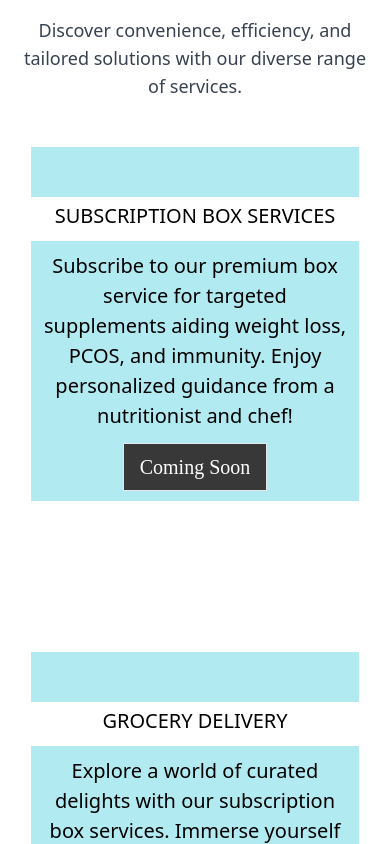
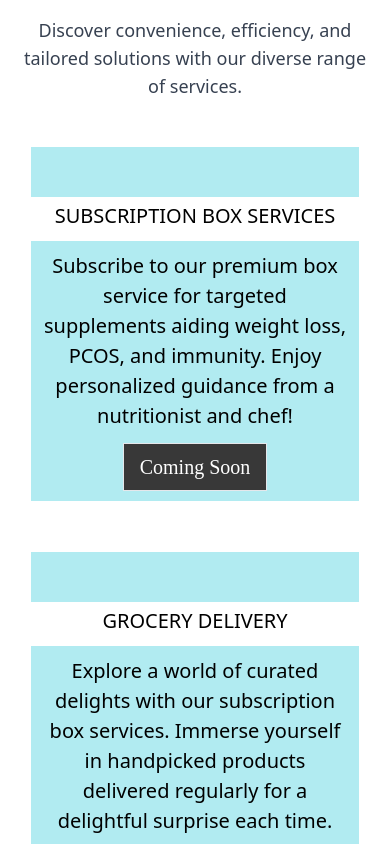
Before and after one commit to Shaneika1/customer, a SvelteKit app: page / in a window 390 px wide. Shown: the part 2060-2904 px from the top of the page. Built offline with nearby package versions, Linux system fonts and the light colour scheme.

Commit message:
spacing fix

```diff
--- a/src/routes/+page.svelte
+++ b/src/routes/+page.svelte
@@ -155,7 +155,7 @@
 </section>
 
 <section class="lg:grid lg:grid-cols-2 h-100 py-24 lg:py-46">
-    <div class="mx-auto text-center lg:text-left">
+    <div class="mx-auto lg:mx-1 mx-5 text-center lg:text-left">
         <h1
             class="mb-4 text-4xl font-extrabold text-gray-900 md:text-5xl sm:px-16 lg:px-40 lg:text-6xl header"
         >
--- a/src/routes/orders/+page.svelte
+++ b/src/routes/orders/+page.svelte
@@ -105,7 +105,7 @@
 
     {#if section == "driver"}
 
-                <div class="lg:my-5 my-10">
+                <div class="lg:my-5 my-10 lg:mx-10">
                     <button
                         on:click={() => section = 'table'}
                         class=" confirm-buttons mb-5 text-white font-bold py-2 px-4 rounded focus:outline-none focus:shadow-outline"
--- a/static/css/index.css
+++ b/static/css/index.css
@@ -40,7 +40,7 @@
 .column {
   flex: 1;
   padding: 10px;
-  min-height: 500px;
+  min-height: 400px;
   margin: 5px;
   text-align: center;
 }
```
